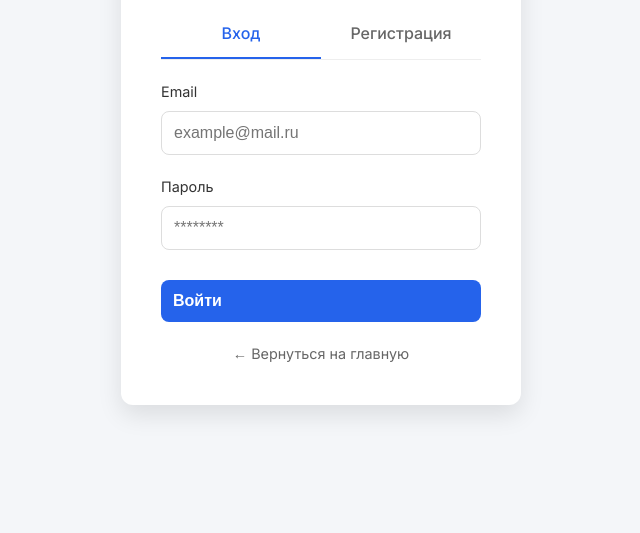
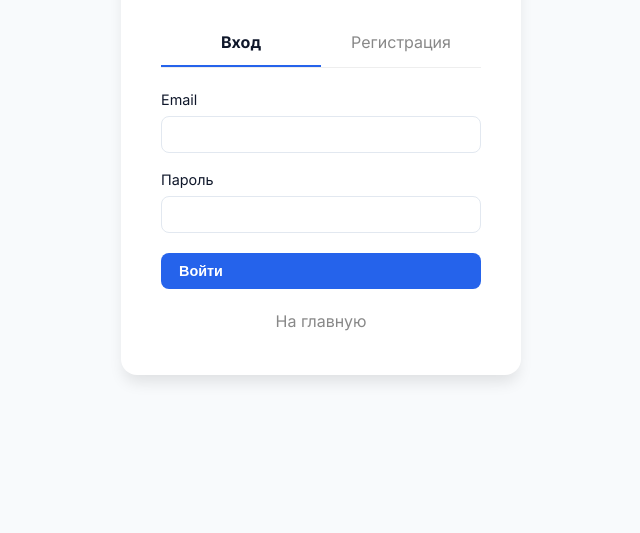
Before and after one commit to aiaalxxxxx-collab/yakutia-local, a website: page login.html in a window 1280 px wide. Shown: the part 267-800 px from the top of the page, without its empty margins (319-959 px from the left). Drawn offline with Linux system fonts and the light colour scheme.

Commit message:
Update login.html

```diff
--- a/login.html
+++ b/login.html
@@ -2,85 +2,37 @@
 <html lang="ru">
 <head>
     <meta charset="UTF-8">
-    <meta name="viewport" content="width=device-width, initial-scale=1.0">
-    <title>Вход и Регистрация | Yakutia Local</title>
+    <title>Вход — Yakutia Local</title>
     <link rel="stylesheet" href="assets/css/style.css">
-    <style>
-        /* Стили специально для страницы входа */
-        body { background: #f4f6f9; display: flex; align-items: center; justify-content: center; min-height: 100vh; margin: 0; }
-        .auth-container { background: white; padding: 40px; border-radius: 12px; box-shadow: 0 10px 25px rgba(0,0,0,0.1); width: 100%; max-width: 400px; }
-        .auth-header { text-align: center; margin-bottom: 30px; }
-        .auth-header h1 { margin: 0; color: #2563eb; font-size: 24px; }
-        .auth-tabs { display: flex; border-bottom: 1px solid #eee; margin-bottom: 20px; }
-        .auth-tab { flex: 1; text-align: center; padding: 10px; cursor: pointer; color: #666; font-weight: 500; transition: 0.3s; }
-        .auth-tab.active { color: #2563eb; border-bottom: 2px solid #2563eb; }
-        .form-group { margin-bottom: 20px; }
-        .form-group label { display: block; margin-bottom: 8px; font-size: 0.9rem; color: #333; }
-        .form-group input, .form-group select { width: 100%; padding: 12px; border: 1px solid #ddd; border-radius: 8px; font-size: 1rem; box-sizing: border-box; }
-        .btn-full { width: 100%; padding: 12px; font-size: 1rem; margin-top: 10px; }
-        .error-msg { color: #ef4444; font-size: 0.9rem; margin-bottom: 15px; text-align: center; display: none; }
-        .back-link { display: block; text-align: center; margin-top: 20px; color: #666; text-decoration: none; font-size: 0.9rem; }
-        .back-link:hover { text-decoration: underline; }
-    </style>
 </head>
-<body>
+<body class="auth-page">
+    <div class="auth-card">
+        <h2 style="text-align:center; color: var(--primary); margin-bottom: 30px;">Yakutia Local</h2>
 
-<div class="auth-container">
-    <div class="auth-header">
-        <h1>Yakutia Local</h1>
-        <p>Добро пожаловать</p>
+        <div style="display:flex; border-bottom:1px solid #eee; margin-bottom:20px;">
+            <div style="flex:1; text-align:center; padding:10px; cursor:pointer; font-weight:bold; border-bottom:2px solid var(--primary);" onclick="showLogin()">Вход</div>
+            <div style="flex:1; text-align:center; padding:10px; cursor:pointer; color:#888;" onclick="showRegister()">Регистрация</div>
         </div>
 
-    <!-- Вкладки -->
-    <div class="auth-tabs">
-        <div class="auth-tab active" id="tab-login" onclick="switchTab('login')">Вход</div>
-        <div class="auth-tab" id="tab-register" onclick="switchTab('register')">Регистрация</div>
+        <form id="login-form">
+            <div style="margin-bottom:15px;">
+                <label style="display:block; margin-bottom:5px; font-size:0.9rem;">Email</label>
+                <input type="email" name="email" class="input-field" style="width:100%" required>
             </div>
-
-    <!-- Сообщение об ошибке -->
-    <div id="error-message" class="error-msg"></div>
-
-    <!-- ФОРМА ВХОДА -->
-    <form id="login-form">
-        <div class="form-group">
-            <label>Email</label>
-            <input type="email" name="email" required placeholder="example@mail.ru">
+            <div style="margin-bottom:20px;">
+                <label style="display:block; margin-bottom:5px; font-size:0.9rem;">Пароль</label>
+                <input type="password" name="password" class="input-field" style="width:100%" required>
             </div>
-        <div class="form-group">
-            <label>Пароль</label>
-            <input type="password" name="password" required placeholder="********">
-        </div>
-        <button type="submit" class="button button--primary btn-full">Войти</button>
+            <button type="submit" class="button button--primary" style="width:100%">Войти</button>
         </form>
 
-    <!-- ФОРМА РЕГИСТРАЦИИ (Скрыта) -->
-    <form id="register-form" hidden>
-        <div class="form-group">
-            <label>Как вас зовут?</label>
-            <input type="text" name="name" required placeholder="Иван Иванов">
-        </div>
-        <div class="form-group">
-            <label>Email</label>
-            <input type="email" name="email" required placeholder="example@mail.ru">
-        </div>
-        <div class="form-group">
-            <label>Пароль</label>
-            <input type="password" name="password" required placeholder="Минимум 6 символов">
-        </div>
-        <div class="form-group">
-            <label>Кто вы?</label>
-            <select name="role">
-                <option value="buyer">Покупатель</option>
-                <option value="seller">Продавец</option>
-                <option value="courier">Курьер</option>
-            </select>
-        </div>
-        <button type="submit" class="button button--primary btn-full">Зарегистрироваться</button>
-    </form>
-
-    <a href="index.html" class="back-link">← Вернуться на главную</a>
+        <a href="index.html" style="display:block; text-align:center; margin-top:20px; color:#888; text-decoration:none;">На главную</a>
     </div>
 
     <script src="assets/js/auth.js"></script>
+    <script>
+        function showLogin() { alert('Переключение вкладок пока просто для демо'); }
+        function showRegister() { window.location.href = 'login.html'; } // Тут можно докрутить логику
+    </script>
 </body>
 </html>
```
Lines whose indentation alone changed are shown as unchanged.
